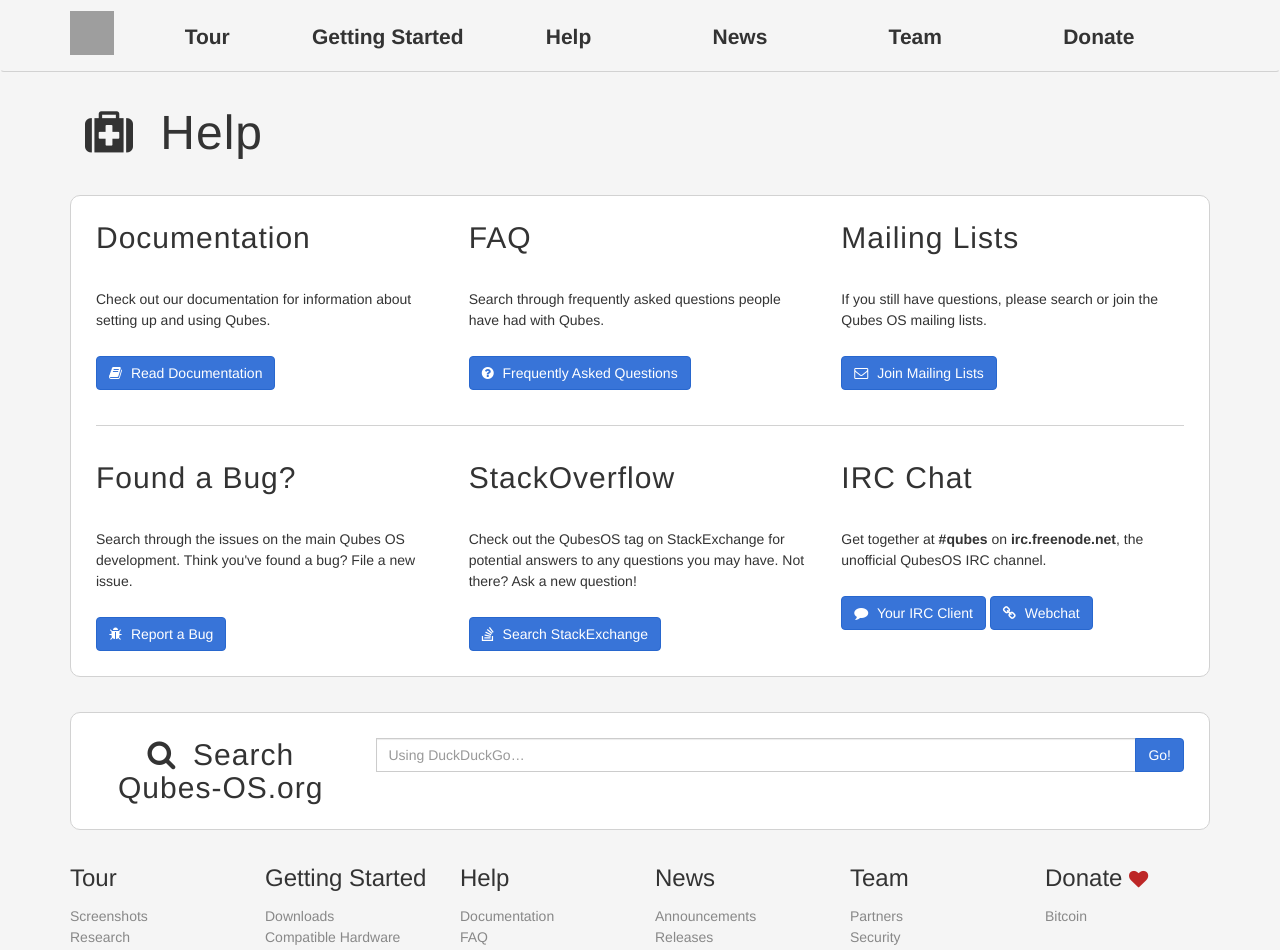
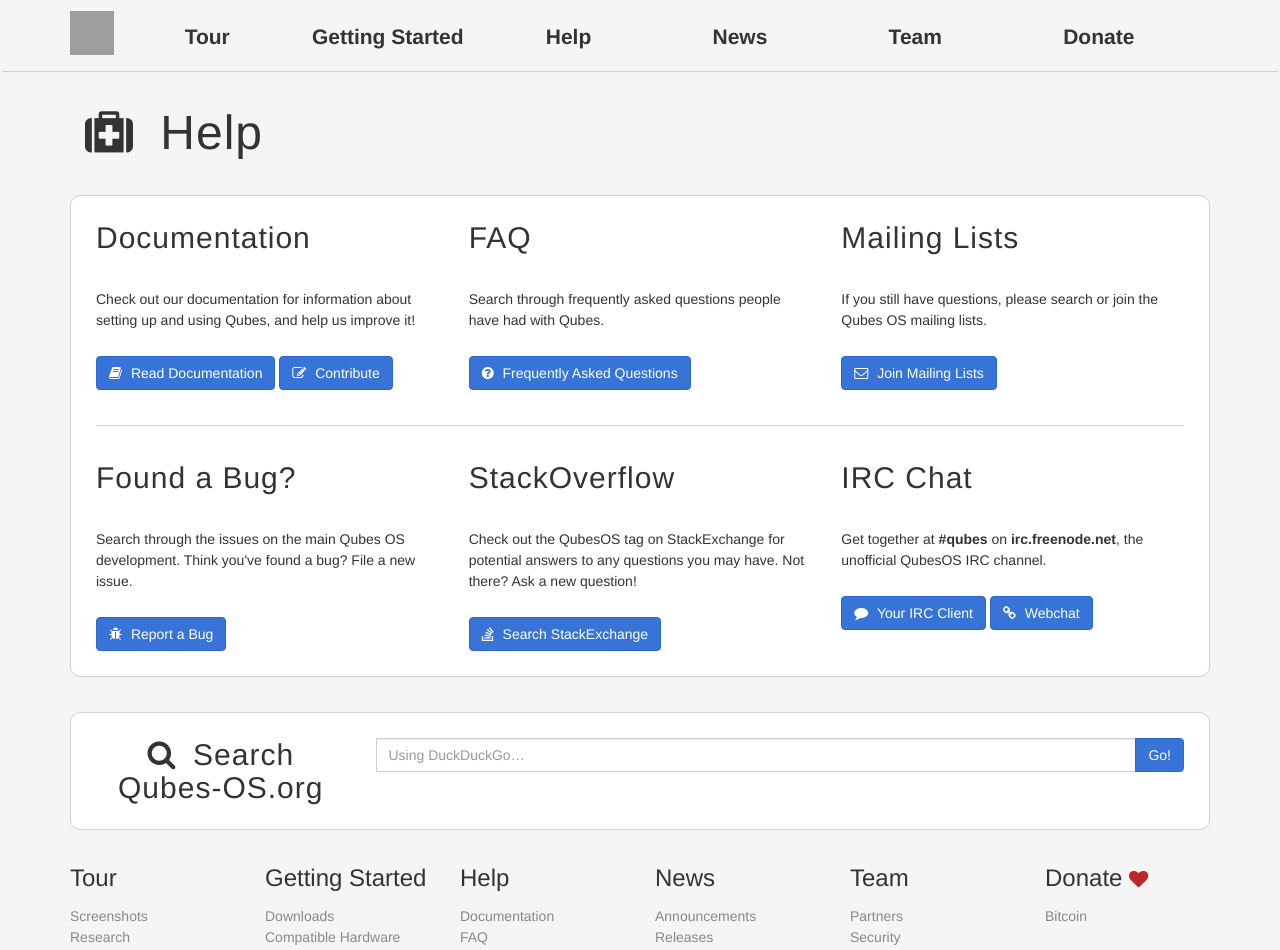
Before and after one commit to QubesOS/qubesos.github.io, a Jekyll site: the page built from pages/help.md, in a window 1280 px wide. Shown: the top 950 px of the page. Built offline with Jekyll 4.4.1, drawn with Linux system fonts in a browser that asks for light colours; some web fonts are replaced; grey boxes are pictures that could not be loaded.

Commit message:
Add prominent link to documentation contribution instructions

```diff
--- a/pages/help.md
+++ b/pages/help.md
@@ -12,9 +12,12 @@ redirect_from:
 <div class="row">
   <div class="col-lg-4">
     <h2>Documentation</h2>
-    <p>Check out our documentation for information about setting up and using Qubes.</p>
+    <p>Check out our documentation for information about setting up and using Qubes, and help us improve it!</p>
     <a href="/doc/" class="btn btn-primary">
       <i class="fa fa-book"></i> Read Documentation
+    </a>
+    <a href="/doc/doc-guidelines/" class="btn btn-primary">
+      <i class="fa fa-pencil-square-o"></i> Contribute
     </a>
   </div>
   <div class="col-lg-4">
```
